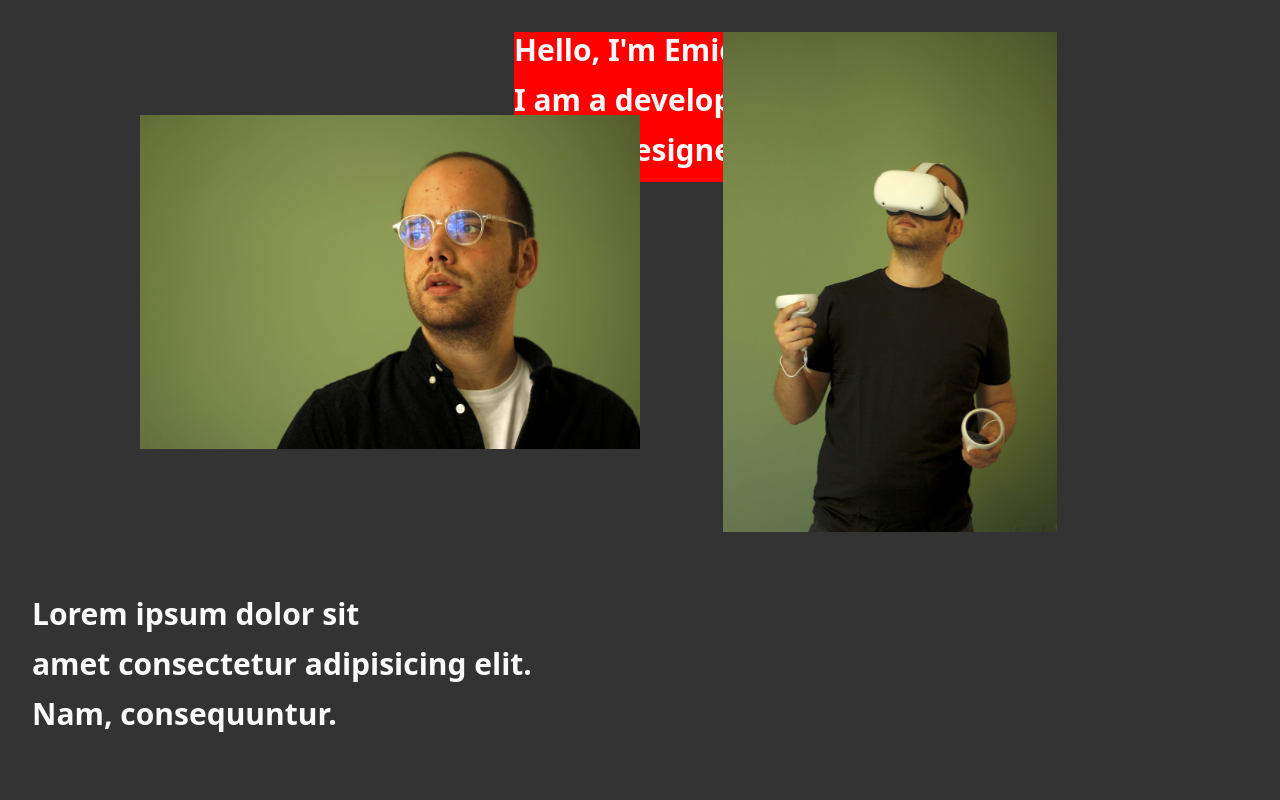
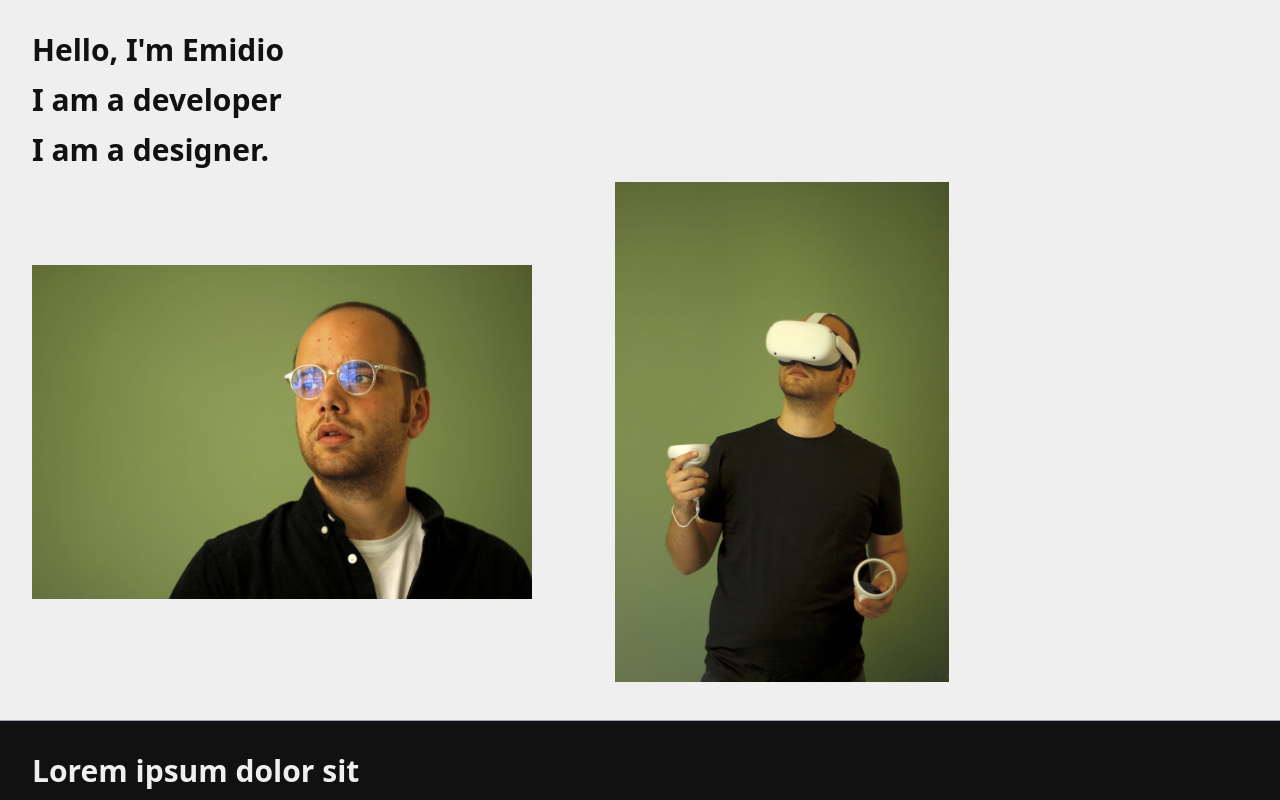
Before and after one commit to emidiotorre/emid_io, a Next.js app: page / in a window 1280 px wide. Shown: the top 800 px of the page. Built offline with nearby package versions, Linux system fonts and the light colour scheme.

Commit message:
2 files modified

```diff
--- a/components/HomeSection.tsx
+++ b/components/HomeSection.tsx
@@ -5,7 +5,10 @@ const HomeSection: React.FC<{
   style?: any;
 }> = ({ children, style }) => {
   return (
-    <section style={style} className="py-8 px-8">
+    <section
+      style={style}
+      className="py-8 px-8  border-0 border-b border-gray-400 bg-[#111] text-[#efefef] hover:bg-[#efefef] hover:text-[#111]"
+    >
       {children}
     </section>
   );
--- a/pages/index.js
+++ b/pages/index.js
@@ -5,19 +5,15 @@ import HomeSection from '../components/HomeSection.tsx';
 
 export default function Home() {
   return (
-    <div className="bg-[#333] text-[#fafafa]">
+    <div className="bg-[#111] text-[#efefef]">
       <Head>
         <title>Emid.io</title>
       </Head>
 
       <main className="">
         <HomeSection>
-          <div className="flex justify-center align-center">
-            <Trail
-              className="absolute t-8 l-12 z-100 bg-[red]"
-              open
-              height={50}
-            >
+          <div className="">
+            <Trail className=" relative t-8 l-12" open height={50}>
               <span className="text-3xl font-bold ">Hello, I'm Emidio</span>
               <span className="text-3xl font-bold ">I am a developer</span>
               <span className="text-3xl font-bold ">I am a designer.</span>
```
